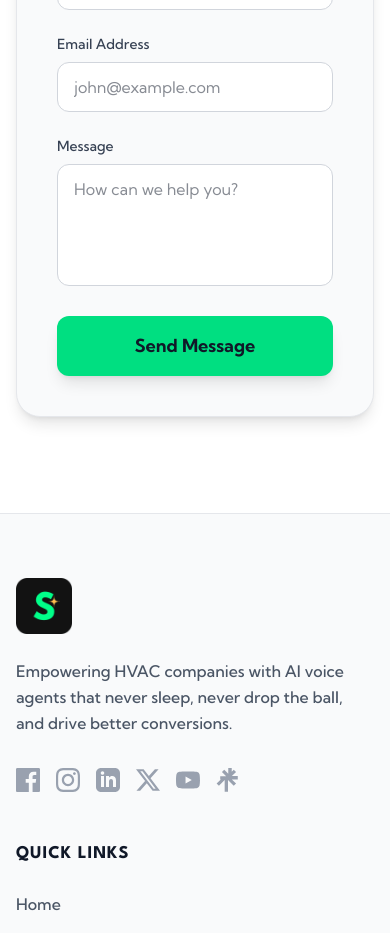
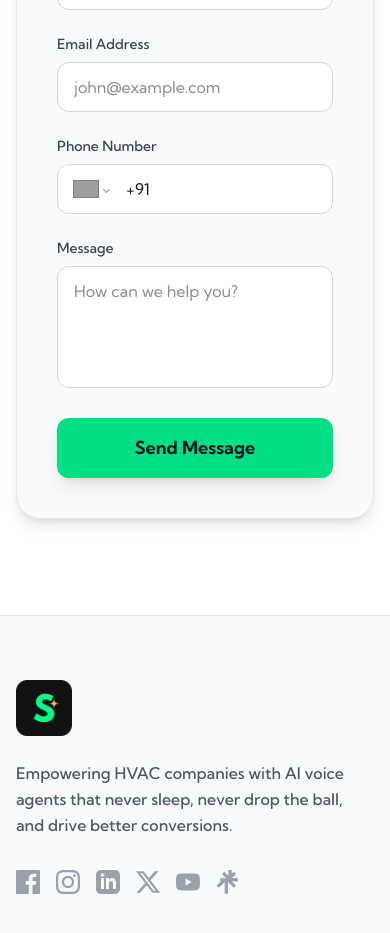
Before and after one commit to SpykeAI/website_sypke, a Next.js app: page /contact in a window 390 px wide. Shown: the part 1020-1953 px from the top of the page. Built offline with nearby package versions, Linux system fonts and the light colour scheme; grey boxes are pictures that could not be loaded.

Commit message:
Add validated phone number field to Contact form

```diff
--- a/src/components/ContactForm.tsx
+++ b/src/components/ContactForm.tsx
@@ -1,19 +1,28 @@
 "use client";
 
 import { useState } from "react";
+import PhoneInput, { isValidPhoneNumber } from "react-phone-number-input";
 import { CheckCircle2, AlertCircle } from "lucide-react";
 
 export default function ContactForm() {
   const [loading, setLoading] = useState(false);
   const [success, setSuccess] = useState(false);
   const [error, setError] = useState("");
+  const [phone, setPhone] = useState<string | undefined>();
 
   const handleSubmit = async (e: React.FormEvent<HTMLFormElement>) => {
     e.preventDefault();
     setLoading(true);
     setError("");
 
+    if (!phone || !isValidPhoneNumber(phone)) {
+        setError("Please enter a valid phone number for the selected country.");
+        setLoading(false);
+        return;
+    }
+
     const formData = new FormData(e.currentTarget);
+    formData.set("Phone Number", phone);
 
     try {
       const res = await fetch("https://formsubmit.co/ajax/Contact@spykeai.com", {
@@ -27,6 +36,7 @@ export default function ContactForm() {
       if (res.ok) {
         setSuccess(true);
         (e.target as HTMLFormElement).reset();
+        setPhone(undefined);
       } else {
         const data = await res.json();
         setError(data.message || "Something went wrong. Please try again.");
@@ -87,6 +97,22 @@ export default function ContactForm() {
         <label className="block text-sm font-medium text-gray-700 mb-2">Email Address</label>
         <input type="email" name="Email" required className="w-full px-4 py-3 rounded-xl border border-gray-300 focus:ring-2 focus:ring-[#00DF81] focus:border-transparent outline-none bg-white text-gray-900" placeholder="john@example.com" />
       </div>
+      <div className="flex flex-col">
+        <label className="block text-sm font-medium text-gray-700 mb-2">Phone Number</label>
+        <PhoneInput
+          international
+          defaultCountry="IN"
+          value={phone}
+          onChange={setPhone}
+          limitMaxLength={true}
+          numberInputProps={{
+            className: "w-full outline-none bg-transparent",
+            required: true,
+            maxLength: 16
+          }}
+          className="w-full px-4 py-3 rounded-xl border border-gray-300 focus-within:ring-2 focus-within:ring-[#00DF81] focus-within:border-transparent bg-white text-gray-900 flex items-center gap-3"
+        />
+      </div>
       <div>
         <label className="block text-sm font-medium text-gray-700 mb-2">Message</label>
         <textarea name="Message" required rows={4} className="w-full px-4 py-3 rounded-xl border border-gray-300 focus:ring-2 focus:ring-[#00DF81] focus:border-transparent outline-none bg-white text-gray-900 resize-none" placeholder="How can we help you?"></textarea>
```
